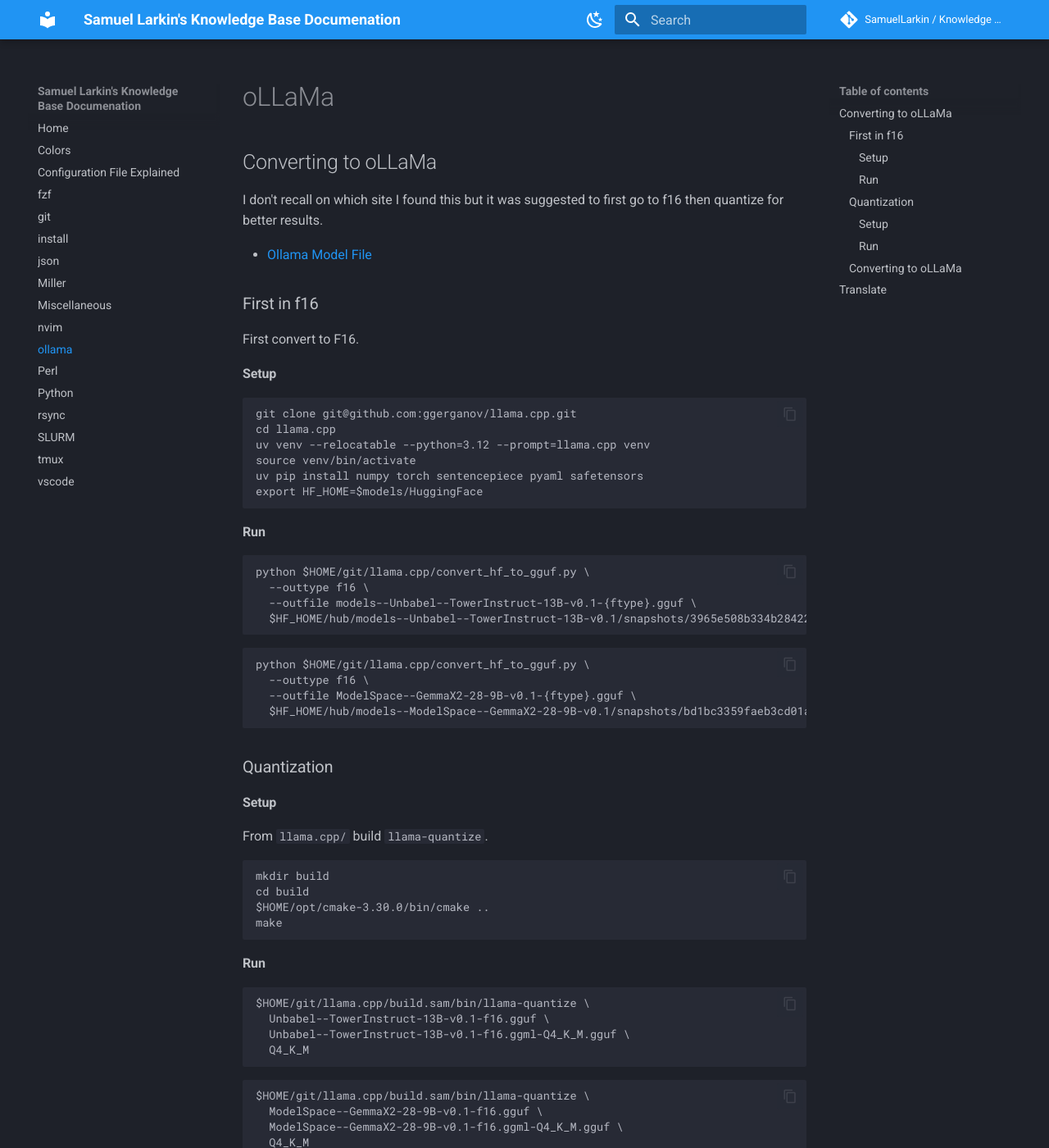
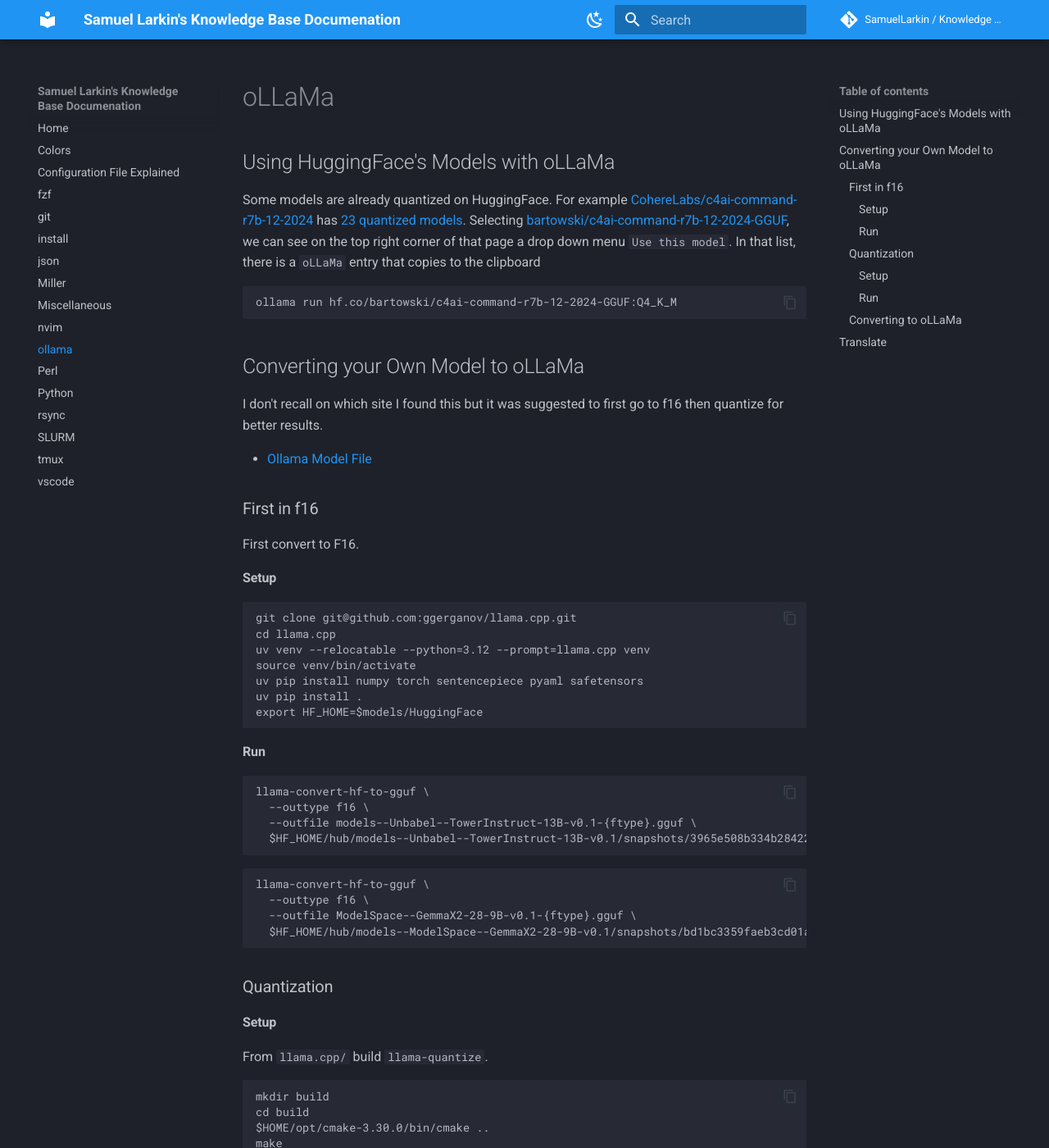
Before and after one commit to SamuelLarkin/kb, an MkDocs documentation site: the page built from docs/ollama.md, in a window 1280 px wide and 1400 px high. Shown: the whole window at 82% size. Built offline with MkDocs 1.6.1 and Material for MkDocs 9.7.7, drawn with Linux system fonts in a browser that asks for light colours; comment, search, counter and statistics services are not loaded; the version menu is left out; some of the changed text lies outside the part shown.

Commit message:
docs(ollama): HF has a command to run quantized models

````diff
--- a/docs/ollama.md
+++ b/docs/ollama.md
@@ -1,6 +1,17 @@
 # oLLaMa
 
-## Converting to oLLaMa
+## Using HuggingFace's Models with oLLaMa
+
+Some models are already quantized on HuggingFace.
+For example [CohereLabs/c4ai-command-r7b-12-2024](https://huggingface.co/CohereLabs/c4ai-command-r7b-12-2024) has [23 quantized models](https://huggingface.co/models?other=base_model:quantized:CohereLabs/c4ai-command-r7b-12-2024).
+Selecting [bartowski/c4ai-command-r7b-12-2024-GGUF](https://huggingface.co/bartowski/c4ai-command-r7b-12-2024-GGUF), we can see on the top right corner of that page a drop down menu `Use this model`.
+In that list, there is a `oLLaMa` entry that copies to the clipboard
+
+```sh
+ollama run hf.co/bartowski/c4ai-command-r7b-12-2024-GGUF:Q4_K_M
+```
+
+## Converting your Own Model to oLLaMa
 
 I don't recall on which site I found this but it was suggested to first go to f16 then quantize for better results.
 
@@ -18,20 +29,21 @@
 uv venv --relocatable --python=3.12 --prompt=llama.cpp venv
 source venv/bin/activate
 uv pip install numpy torch sentencepiece pyaml safetensors
+uv pip install .
 export HF_HOME=$models/HuggingFace
 ```
 
 #### Run
 
 ```python
-python $HOME/git/llama.cpp/convert_hf_to_gguf.py \
+llama-convert-hf-to-gguf \
   --outtype f16 \
   --outfile models--Unbabel--TowerInstruct-13B-v0.1-{ftype}.gguf \
   $HF_HOME/hub/models--Unbabel--TowerInstruct-13B-v0.1/snapshots/3965e508b334b28422969bf9a87fddbe6ee95b7f/
 ```
 
 ```python
-python $HOME/git/llama.cpp/convert_hf_to_gguf.py \
+llama-convert-hf-to-gguf \
   --outtype f16 \
   --outfile ModelSpace--GemmaX2-28-9B-v0.1-{ftype}.gguf \
   $HF_HOME/hub/models--ModelSpace--GemmaX2-28-9B-v0.1/snapshots/bd1bc3359faeb3cd01abb04ce470b410c2cc95d0
@@ -53,14 +65,14 @@
 #### Run
 
 ```sh
-$HOME/git/llama.cpp/build.sam/bin/llama-quantize \
+$HOME/git/llama.cpp/build/bin/llama-quantize \
   Unbabel--TowerInstruct-13B-v0.1-f16.gguf \
   Unbabel--TowerInstruct-13B-v0.1-f16.ggml-Q4_K_M.gguf \
   Q4_K_M
 ```
 
 ```sh
-$HOME/git/llama.cpp/build.sam/bin/llama-quantize \
+$HOME/git/llama.cpp/build/bin/llama-quantize \
   ModelSpace--GemmaX2-28-9B-v0.1-f16.gguf \
   ModelSpace--GemmaX2-28-9B-v0.1-f16.ggml-Q4_K_M.gguf \
   Q4_K_M
````
